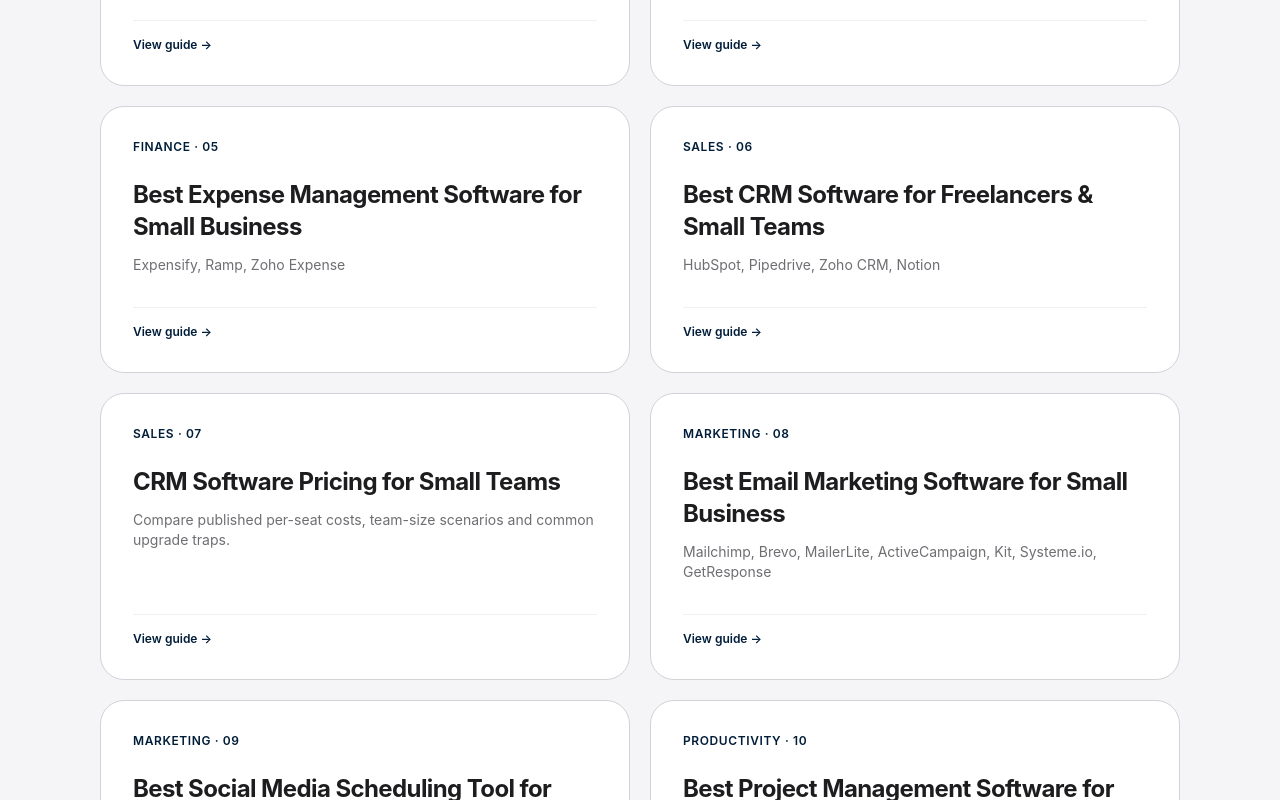
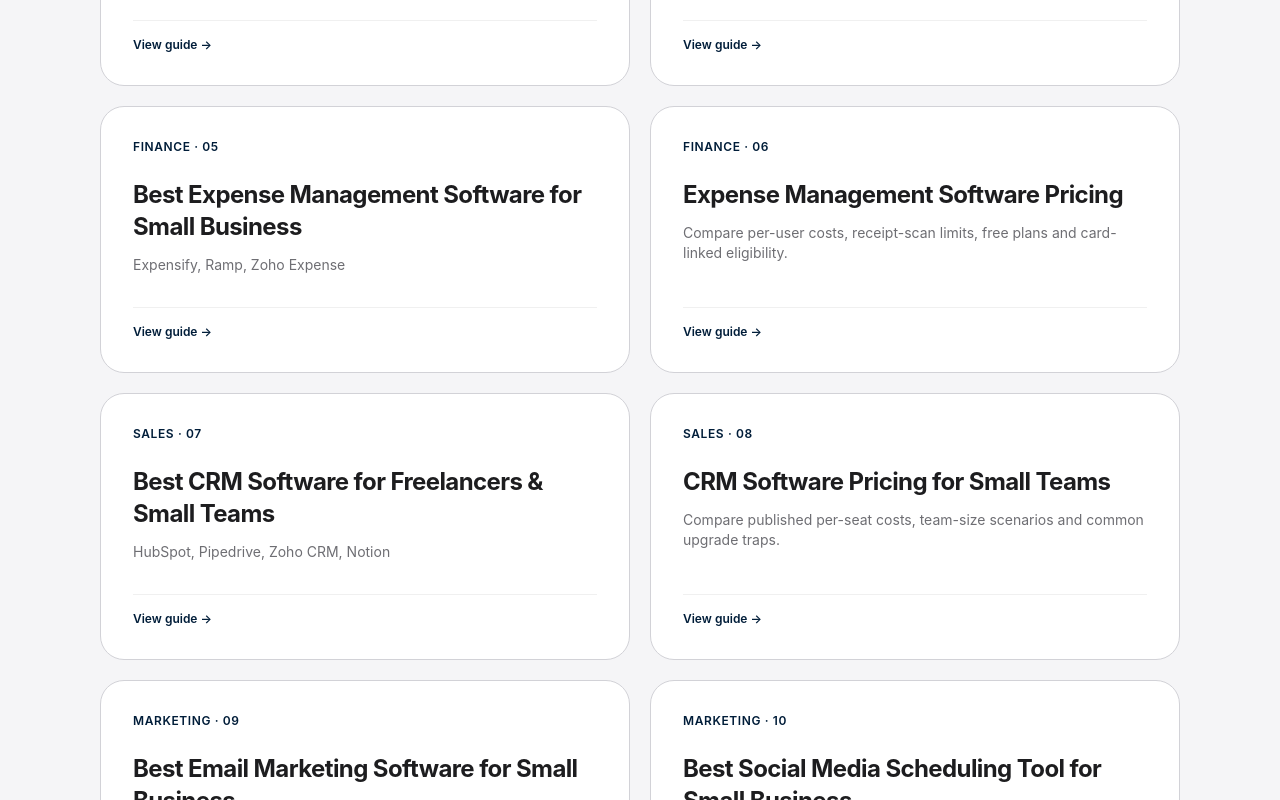
Before and after one commit to LinukaBandara/StackPick, a Next.js app: page /best in a window 1280 px wide. Shown: the part 1180-1980 px from the top of the page. Built offline with nearby package versions, Linux system fonts and the light colour scheme; no server answers.

Commit message:
Add expense pricing guide to directory

```diff
--- a/app/best/page.tsx
+++ b/app/best/page.tsx
@@ -27,6 +27,7 @@ const ARTICLES = [
   { href: "/best/accounting-software", title: "Best Accounting Software for Small Business", desc: "Xero, QuickBooks, Wave, Zoho Books", category: "Finance" },
   { href: "/best/payroll-software", title: "Best Payroll Software for Small Business", desc: "Gusto, QuickBooks Payroll, OnPay, Patriot Software", category: "People" },
   { href: "/best/expense-management-software", title: "Best Expense Management Software for Small Business", desc: "Expensify, Ramp, Zoho Expense", category: "Finance" },
+  { href: "/best/expense-management-software-pricing", title: "Expense Management Software Pricing", desc: "Compare per-user costs, receipt-scan limits, free plans and card-linked eligibility.", category: "Finance" },
   { href: "/best/crm-software", title: "Best CRM Software for Freelancers & Small Teams", desc: "HubSpot, Pipedrive, Zoho CRM, Notion", category: "Sales" },
   { href: "/best/crm-software-pricing", title: "CRM Software Pricing for Small Teams", desc: "Compare published per-seat costs, team-size scenarios and common upgrade traps.", category: "Sales" },
   { href: "/best/email-marketing-software", title: "Best Email Marketing Software for Small Business", desc: "Mailchimp, Brevo, MailerLite, ActiveCampaign, Kit, Systeme.io, GetResponse", category: "Marketing" },
```
